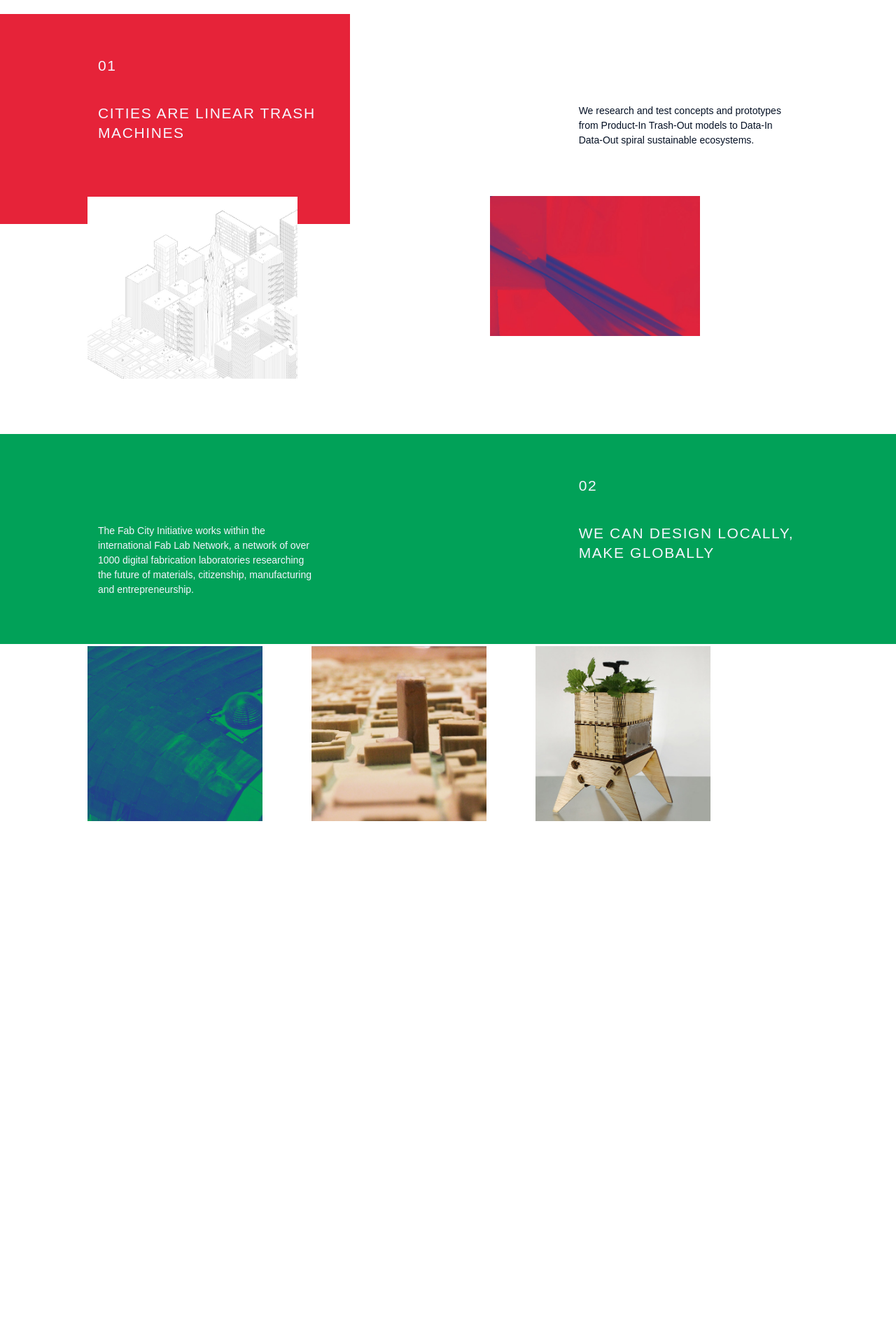
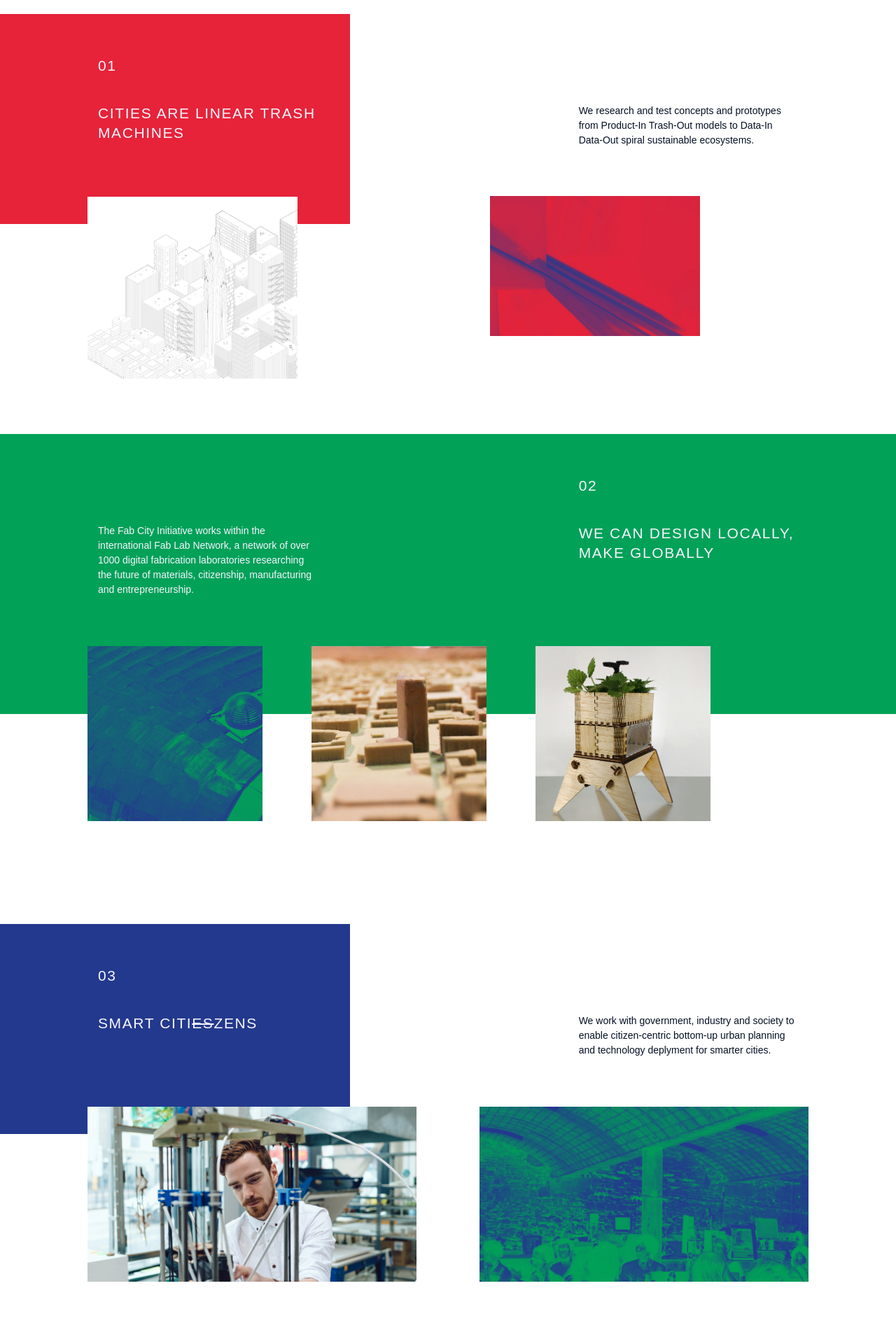
Before and after one commit to fabcity/fabcity.github.io, a Jekyll site: the page built from index.html, in a window 1280 px wide. Shown: the part 1230-3150 px from the top of the page at 70% size. Built offline with Jekyll 4.4.1, drawn with Linux system fonts in a browser that asks for light colours; some web fonts are replaced; before the commit the page ends 2450 px from its top, so only the background shows below that.

Commit message:
claim 3 stable

```diff
--- a/_includes/fixed/claim-1.html
+++ b/_includes/fixed/claim-1.html
@@ -19,6 +19,6 @@
         </div>
     </div><!-- close container-->
 
-    <div class="bg-plain">
+    <div class="bg-plain red">
     <div class="bg-5 img-cover" style="background-image: url('{{ site.baseurl }}/img/general/bg-5.jpg');"></div>
 </section>
--- a/_includes/fixed/claim-2.html
+++ b/_includes/fixed/claim-2.html
@@ -1,4 +1,4 @@
-<section id="claim-1">
+<section id="claim-2" style="height: 700px;">
     <div class="container absolute">
         <div class="row">
             <div class="com-md-8"> </div>
@@ -22,6 +22,6 @@
         </div>
     </div><!-- close container-->
 
-    <div class="bg-plain large">
+    <div class="bg-plain large green">
 
 </section>
--- /dev/null
+++ b/_includes/fixed/claim-3.html
@@ -0,0 +1,24 @@
+<section id="claim-3">
+    <div class="container absolute">
+    	<div class="row">
+            <div class="col-md-6 number">
+                <h2 class="inverted">03</h2>
+            </div>
+        </div>
+        <div class="row claim">
+            <div class="col-md-4">
+                <h2 class="inverted">Smart Citi<strike>es</strike>zens</h2>
+            </div>
+            <div class="col-md-4"></div>
+            <div class="col-md-4">
+                <p>We work with government, industry and society to enable citizen-centric bottom-up urban planning and technology deplyment for smarter cities.</p>
+            </div>
+        </div>
+        <div class="row">
+        	<div class="col-md-4 front-3 img-cover" style="background-image: url('{{ site.baseurl }}/img/general/madeateu.jpg'); margin-right: 10px;"></div>
+            <div class="col-md-4 front-3 img-cover" style="background-image: url('{{ site.baseurl }}/img/general/greenfablab.jpg'); margin-right: 0px; float: right;"></div>
+        </div>
+    </div><!-- close container-->
+
+    <div class="bg-plain blue">
+</section>
--- a/index.html
+++ b/index.html
@@ -6,3 +6,4 @@ layout: default
 {% include fixed/intro.html %}
 {% include fixed/claim-1.html %}
 {% include fixed/claim-2.html %}
+{% include fixed/claim-3.html %}
```
Also changed, not shown: _includes/css/agency.css (+22 -3 lines), img/general/greenfablab.jpg (renamed from img/general/Green Fab Lab general.jpg), img/general/madeateu.jpg (renamed from img/general/residencies-plymouth-smith-7.jpg), 7 other files.
